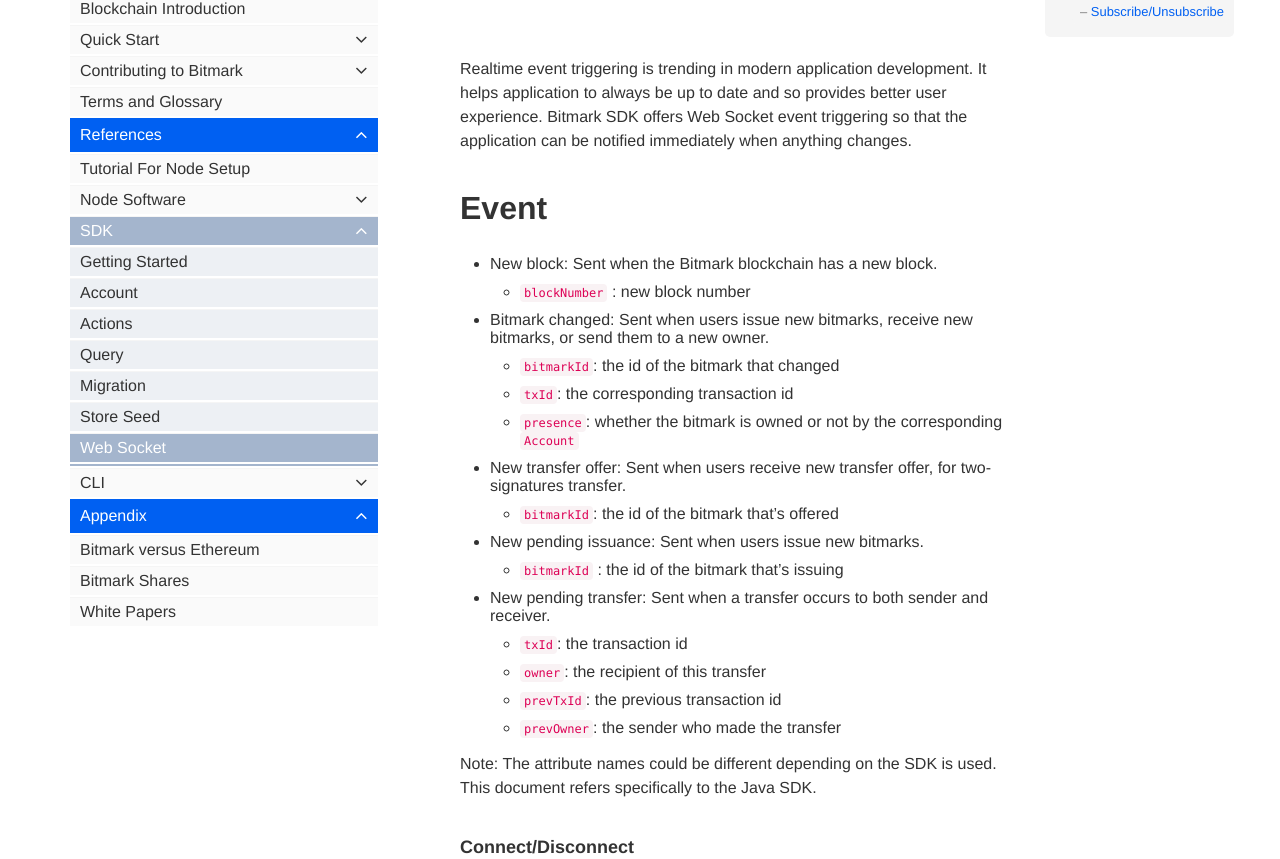
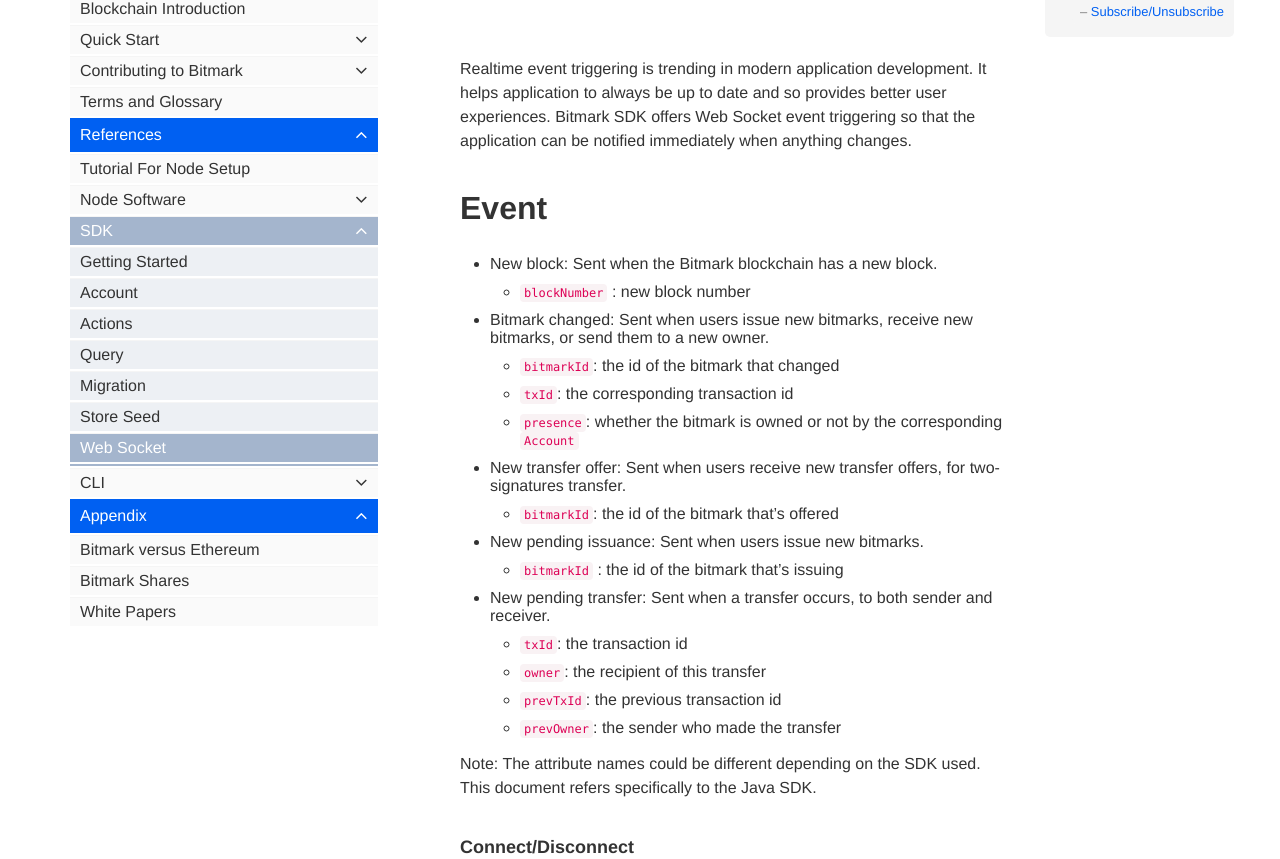
Before and after one commit to bitmark-inc/docs, a Jekyll site: the page built from pages/bitmark-references/bitmark-sdk/websocket.md, in a window 1280 px wide and 1400 px high. Shown: the part 143-1002 px from the top of the window. Built offline with Jekyll 4.4.1, drawn with Linux system fonts in a browser that asks for light colours; some web fonts are replaced; comment, search, counter and statistics services are not loaded.

Commit message:
Second pass editorial polish

```diff
--- a/pages/bitmark-references/bitmark-sdk/websocket.md
+++ b/pages/bitmark-references/bitmark-sdk/websocket.md
@@ -8,7 +8,7 @@
 ---
 
 # Web Socket
-Realtime event triggering is trending in modern application development. It helps application to always be up to date and so provides better user experience.
+Realtime event triggering is trending in modern application development. It helps application to always be up to date and so provides better user experiences.
 Bitmark SDK offers Web Socket event triggering so that the application can be notified immediately when anything changes.
 
 ## Event
@@ -18,17 +18,17 @@
   + `bitmarkId`: the id of the bitmark that changed
   + `txId`: the corresponding transaction id
   + `presence`: whether the bitmark is owned or not by the corresponding `Account`
-- New transfer offer: Sent when users receive new transfer offer, for two-signatures transfer.
+- New transfer offer: Sent when users receive new transfer offers, for two-signatures transfer.
   + `bitmarkId`: the id of the bitmark that's offered
 - New pending issuance: Sent when users issue new bitmarks.
   + `bitmarkId` : the id of the bitmark that's issuing
-- New pending transfer: Sent when a transfer occurs to both sender and receiver.
+- New pending transfer: Sent when a transfer occurs, to both sender and receiver.
   + `txId`: the transaction id
   + `owner`: the recipient of this transfer
   + `prevTxId`: the previous transaction id
   + `prevOwner`: the sender who made the transfer
 
-Note: The attribute names could be different depending on the SDK is used. This document refers specifically to the Java SDK.
+Note: The attribute names could be different depending on the SDK used. This document refers specifically to the Java SDK.
 
 ### Connect/Disconnect
 {% codetabs %}
```
